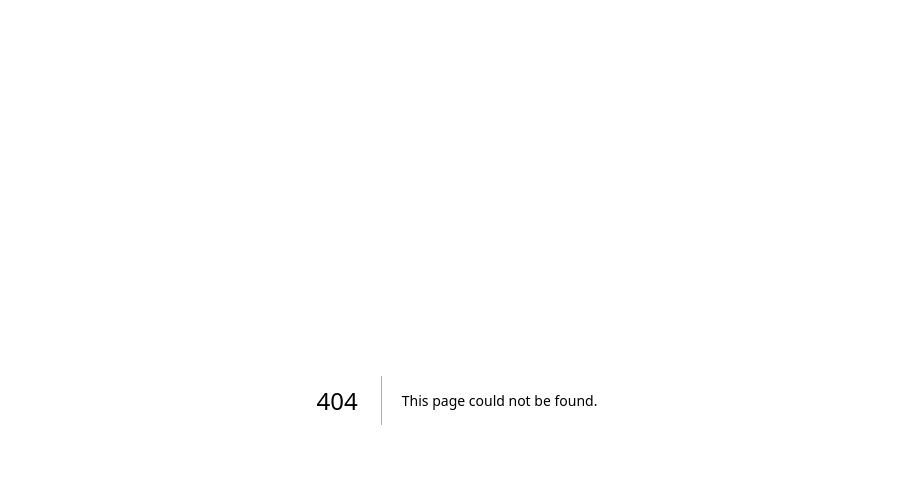
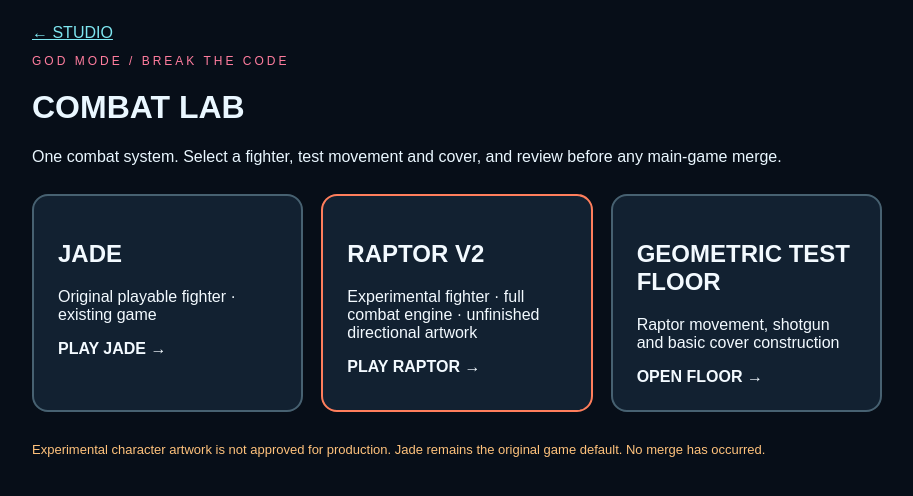
Before and after one commit to leslieadamsisrh-commits/god-mode-break-the-code2, a Next.js app: page /studio/character-lab in a window 1280 px wide. Before the commit this address had no page. Shown: the top 496 px of the page, without its empty margins (183-1096 px from the left). Built offline with nearby package versions, Linux system fonts and the light colour scheme.

Commit message:
feat: add in-studio character Combat Lab selector for Jade Raptor and geometric floor

```diff
--- /dev/null
+++ b/app/studio/character-lab/page.tsx
@@ -0,0 +1,15 @@
+import Link from "next/link";
+export default function CharacterLab(){
+ const card={display:"block",padding:"24px",border:"2px solid #476171",borderRadius:16,color:"#f3faff",background:"#122131",textDecoration:"none",fontFamily:"Arial,sans-serif"} as const;
+ return <main style={{minHeight:"100vh",background:"#070e18",color:"#eaf7ff",padding:"max(24px,env(safe-area-inset-top)) 20px",fontFamily:"Arial,sans-serif"}}>
+ <div style={{maxWidth:850,margin:"auto"}}><Link href="/studio" style={{color:"#7fe7f1"}}>← STUDIO</Link>
+ <p style={{color:"#ff7d9e",letterSpacing:3,fontSize:12}}>GOD MODE / BREAK THE CODE</p><h1>COMBAT LAB</h1>
+ <p>One combat system. Select a fighter, test movement and cover, and review before any main-game merge.</p>
+ <div style={{display:"grid",gridTemplateColumns:"repeat(auto-fit,minmax(260px,1fr))",gap:18,marginTop:28}}>
+ <Link href="/" style={card}><h2>JADE</h2><p>Original playable fighter · existing game</p><strong>PLAY JADE →</strong></Link>
+ <Link href="/raptor-game" style={{...card,borderColor:"#ff7e5c"}}><h2>RAPTOR V2</h2><p>Experimental fighter · full combat engine · unfinished directional artwork</p><strong>PLAY RAPTOR →</strong></Link>
+ <Link href="/raptor-lab" style={card}><h2>GEOMETRIC TEST FLOOR</h2><p>Raptor movement, shotgun and basic cover construction</p><strong>OPEN FLOOR →</strong></Link>
+ </div>
+ <p style={{color:"#ffc27c",marginTop:30,fontSize:13}}>Experimental character artwork is not approved for production. Jade remains the original game default. No merge has occurred.</p>
+ </div></main>
+}
```
